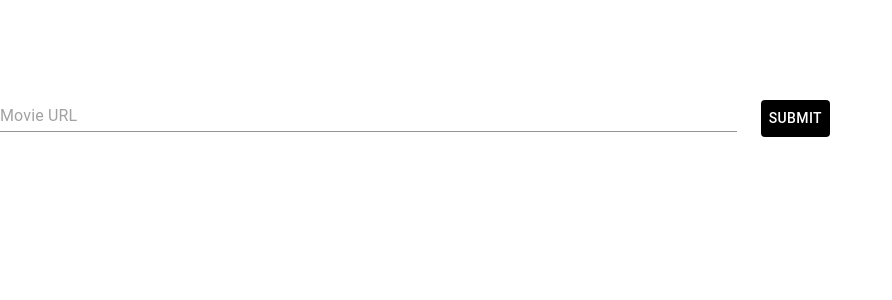
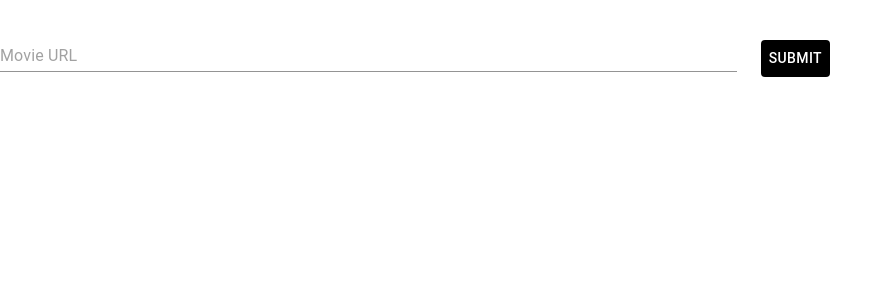
Before and after one commit to collinzhu/next-movie-app, a Next.js app: page /Componnents/SearchBar in a window 1280 px wide. Shown: the top 300 px of the page, without its empty margins (0-892 px from the left). Built offline with nearby package versions, Linux system fonts and the light colour scheme.

Commit message:
changed back

```diff
--- a/pages/Componnents/SearchBar.tsx
+++ b/pages/Componnents/SearchBar.tsx
@@ -13,11 +13,11 @@ interface ISearchBar{
 const useStyles = makeStyles((theme: Theme) =>
   createStyles({
     SearchBar:{
-        marginTop:100,
+        marginTop:40,
     },
 
     addButton: {
-        marginTop:100,
+        marginTop:40,
         color:"white",
         backgroundColor:"black",
 
```
